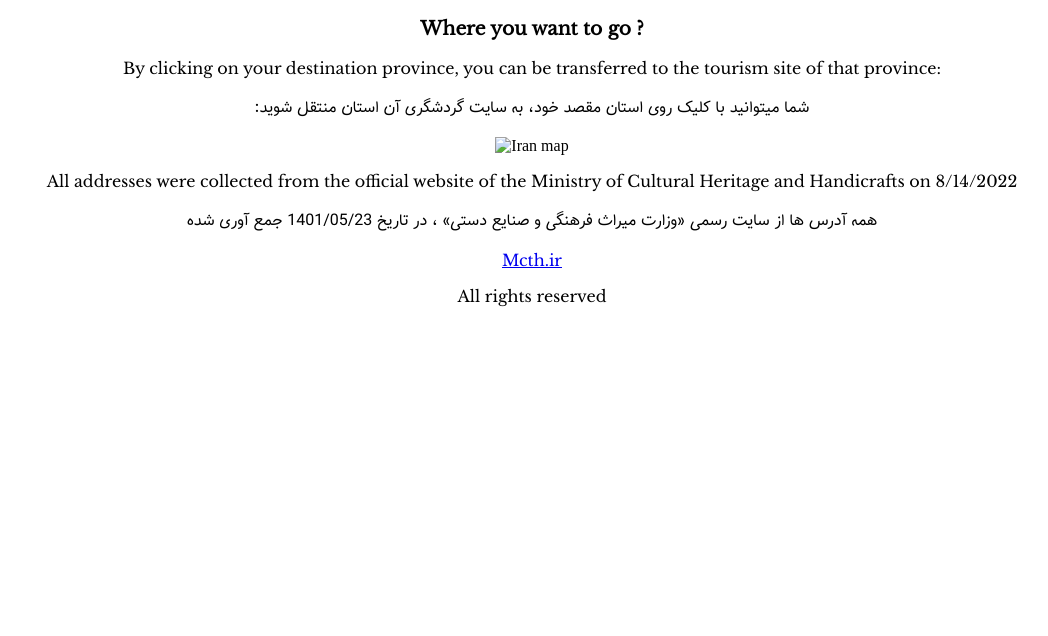
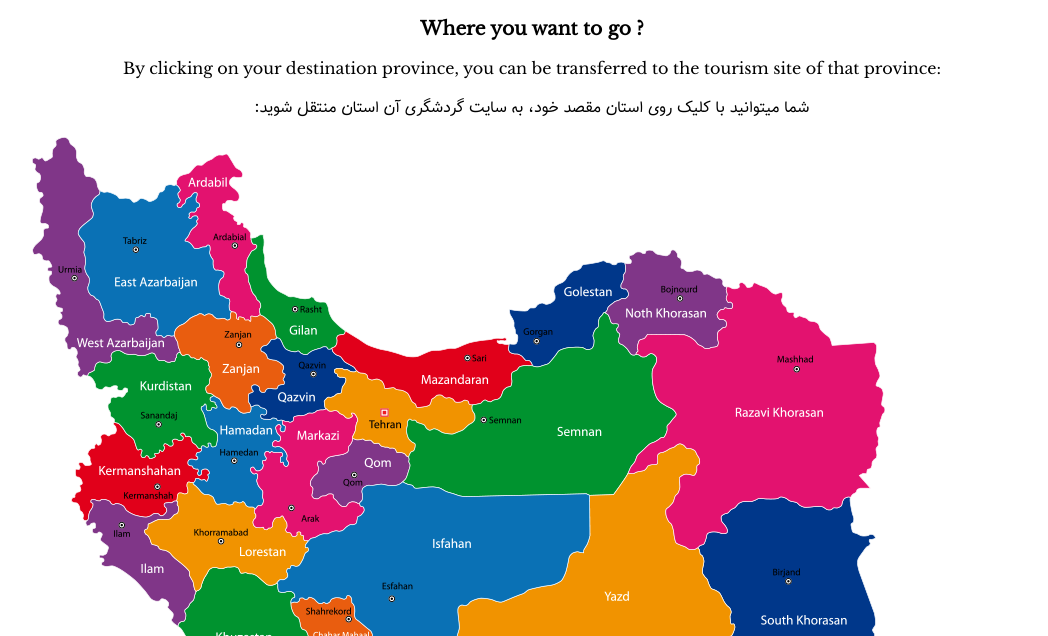
Before and after one commit to AliKeramat/Turism-map, a plain HTML site: page index.html in a window 1280 px wide. Shown: the part 164-800 px from the top of the page, without its empty margins (108-1156 px from the left). Drawn offline with Linux system fonts and the light colour scheme; the site is published under a folder, as on GitHub Pages, so addresses that start at the root find nothing; files whose address does not match are found by name.

Commit message:
fixing bugs

```diff
--- a/index.html
+++ b/index.html
@@ -24,7 +24,7 @@
       :شما میتوانید با کلیک روی استان مقصد خود، به سایت گردشگری آن استان منتقل
       شوید
     </p>
-    <img src="/Image/Iran-Map.png" usemap="#map" alt="Iran map" />
+    <img src="Image/Iran-Map.png" usemap="#map" alt="Iran map" />
 
     <map name="map">
       <!-- West Azarbaijan -->
```
